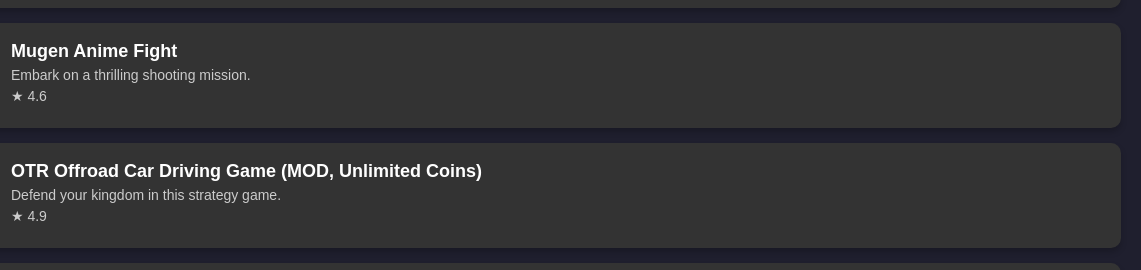
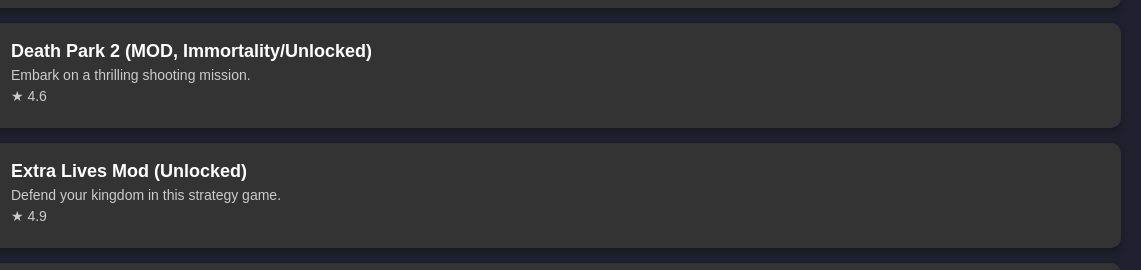
Before and after one commit to shuuuzy/GMZ4HUB, a plain HTML site: page index.html in a window 1280 px wide. Shown: the part 782-1052 px from the top of the page, 139-1280 px from the left. Drawn offline with Linux system fonts and the light colour scheme.

Commit message:
Update index.html

```diff
--- a/index.html
+++ b/index.html
@@ -1,7 +1,9 @@
 <!DOCTYPE html>
 <html lang="en">
 <head>
-	<script type='text/javascript' src='//pl25467969.profitablecpmrate.com/e5/5c/fe/e55cfe98e2653fb54432580a3ecefc3a.js'></script>
+
+
+  <script type='text/javascript' src='//pl25467969.profitablecpmrate.com/e5/5c/fe/e55cfe98e2653fb54432580a3ecefc3a.js'></script>
 
  <meta charset="UTF-8">
   <meta name="viewport" content="width=device-width, initial-scale=1.0">
@@ -163,6 +165,9 @@
 
 
   </style>
+<link rel="me" href="https://www.blogger.com/profile/01346904356366767412" />
+<meta name='google-adsense-platform-account' content='ca-host-pub-1556223355139109'/>
+<meta name='google-adsense-platform-domain' content='blogspot.com'/>
 </head>
 
 <body>
@@ -213,18 +218,18 @@
       <p>★ 4.8</p>
     </div>
   </div>
-  <div class="app" onclick="showDetails('Mugen Anime Fight', '4.6', 'https://i.ibb.co/gTz1Pvk/icon-7.webp')">
-    <img src="https://i.ibb.co/gTz1Pvk/icon-7.webp" alt="App">
+  <div class="app" onclick="showDetails('Death Park 2 (MOD, Immortality/Unlocked)', '4.6', 'https://i.ibb.co/4FykbQL/deadpark5hihjms2aa.jpg')">
+    <img src="https://i.ibb.co/4FykbQL/deadpark5hihjms2aa.jpg" alt="App">
     <div class="app-details">
-      <h3>Mugen Anime Fight</h3>
+      <h3>Death Park 2 (MOD, Immortality/Unlocked)</h3>
       <p>Embark on a thrilling shooting mission.</p>
       <p>★ 4.6</p>
     </div>
   </div>
-  <div class="app" onclick="showDetails('OTR Offroad Car Driving Game (MOD, Unlimited Coins)', '4.9', 'https://i.ibb.co/QnPHDsZ/1686567882-off-the-road.jpg')">
-    <img src="https://i.ibb.co/QnPHDsZ/1686567882-off-the-road.jpg" alt="App">
+  <div class="app" onclick="showDetails('Extra Lives Mod (Unlocked)', '4.9', 'https://i.ibb.co/XX7X8TC/extra-lives-184x184.png')">
+    <img src="https://i.ibb.co/XX7X8TC/extra-lives-184x184.png" alt="App">
     <div class="app-details">
-      <h3>OTR Offroad Car Driving Game (MOD, Unlimited Coins)</h3>
+      <h3>Extra Lives Mod (Unlocked)</h3>
       <p>Defend your kingdom in this strategy game.</p>
       <p>★ 4.9</p>
     </div>
@@ -308,8 +313,8 @@
         'schoolboy runaway mod menu': 'https://shorturl.at/fCL0n',
         'Last Day on Earth: Survival[extra build mode/Menu]': 'https://shorturl.at/HQAFC',
         'Ultra FUCK Aim 8 ball': 'https://shorturl.at/PrpHg',
-        'Mugen Anime Fight': 'https://shorturl.at/IYiG9',
-        'OTR Offroad Car Driving Game (MOD, Unlimited Coins)': 'https://shorturl.at/RxZBt',
+        'Death Park 2 (MOD, Immortality/Unlocked)': 'https://shorturl.at/YZwwO',
+        'Extra Lives Mod (Unlocked)': 'https://shorturl.at/ZMsx3',
         'Stardew Valley': 'https://shorturl.at/QvQe5',
         'BitLife MOD APK [Unlock ervthing/God Mode/Unlimited Money]': 'https://shorturl.at/aXNyb',
         'Brotato: Premium [Mod Unlocked]': 'https://shorturl.at/KbTxs',
```
